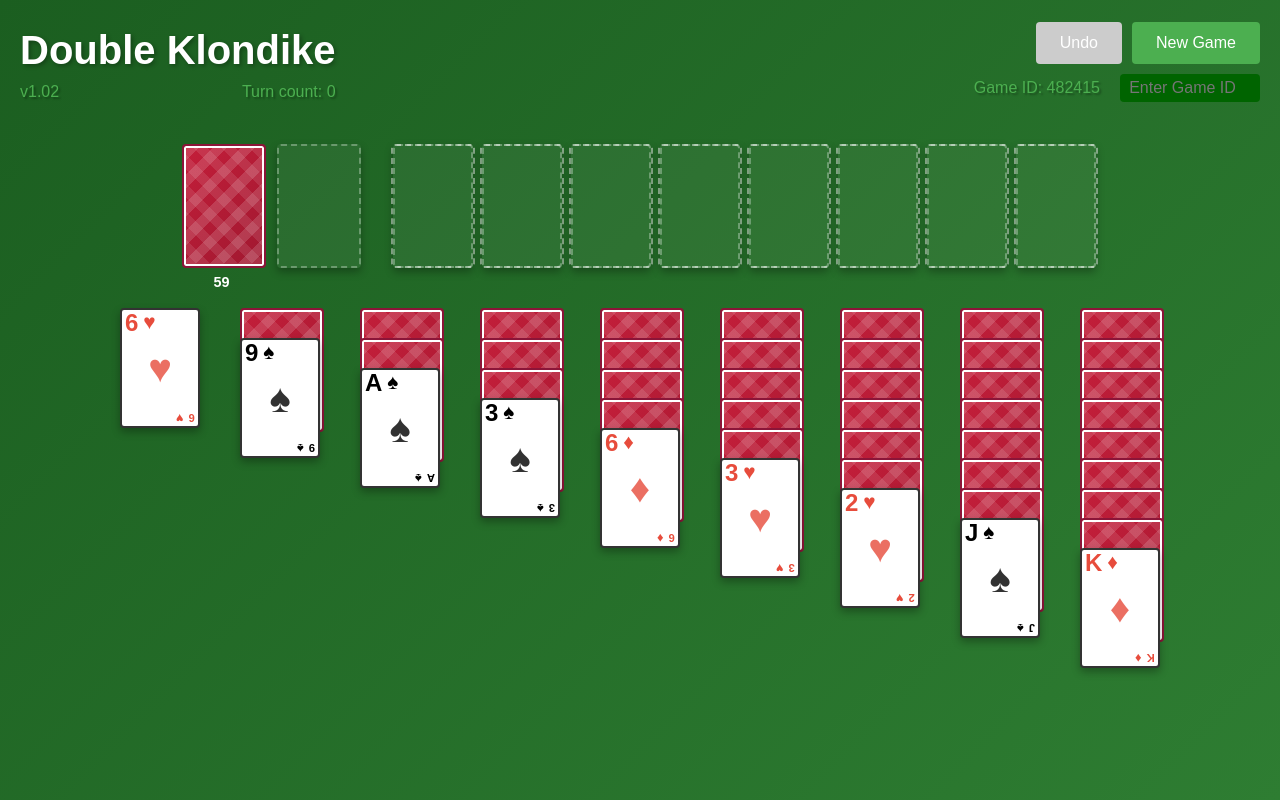
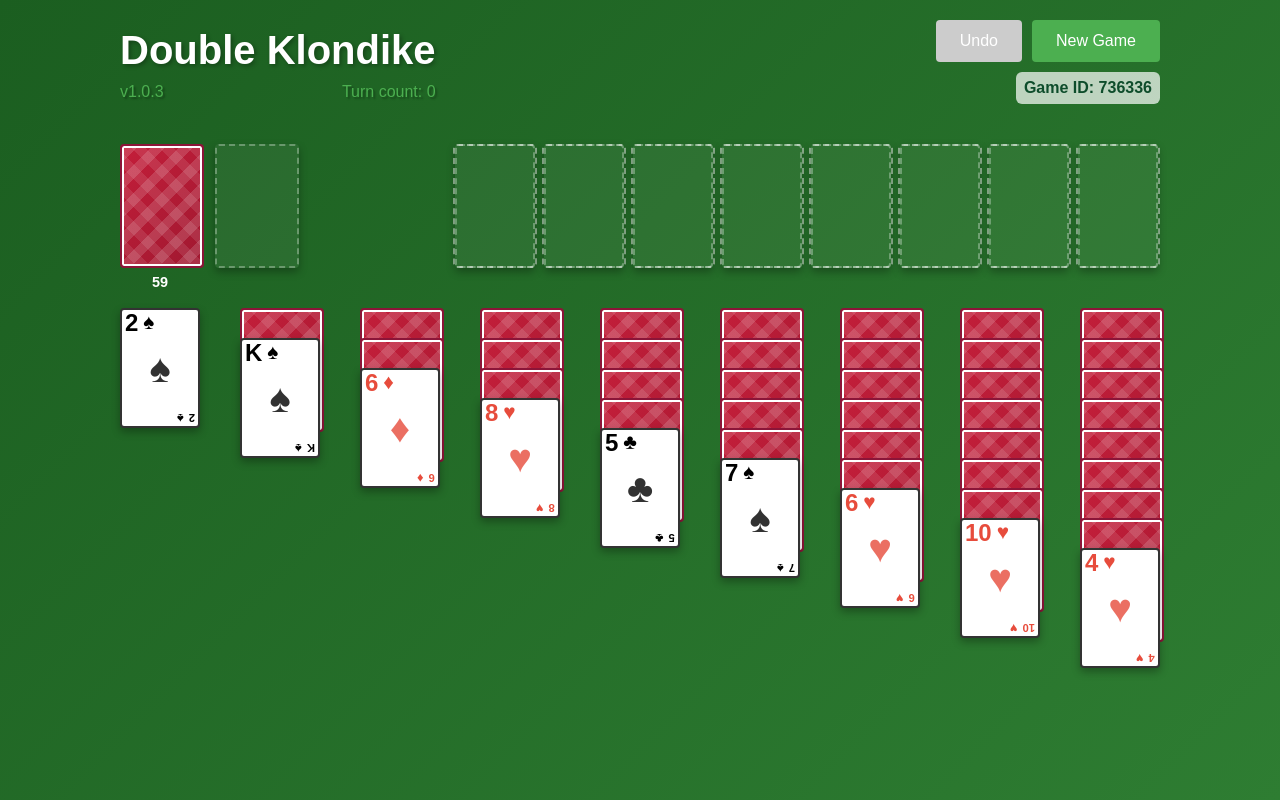
Before and after one commit to sean5446/2klondike, a React (Vite) app: page / in a window 1280 px wide. Built offline with nearby package versions, Linux system fonts and the light colour scheme.

Commit message:
center stuff on page, change interaction with game ID

```diff
--- a/src/App.css
+++ b/src/App.css
@@ -1,3 +1,11 @@
+:root {
+  --card-width: 80px;
+  --card-height: 120px;
+  --tableau-gap: 40px;
+  --tableau-piles: 9;
+  --board-width: calc(var(--card-width) * var(--tableau-piles) + var(--tableau-gap) * (var(--tableau-piles) - 1));
+}
+
 .app {
   width: 100%;
   height: 100%;
@@ -16,6 +24,8 @@
   padding: 20px;
   color: white;
   flex-shrink: 0;
+  width: min(100%, var(--board-width));
+  margin: 0 auto; /* center header container */
 }
 
 .header-right {
@@ -62,24 +72,12 @@
   flex-direction: row;
   align-items: center;
   gap: 20px;
-  text-shadow: 2px 2px 2px rgba(0, 0, 0, 0.3);
+  position: relative; /* allow absolute-positioned toast within */
 }
 
 .seed-info span {
   font-size: 1rem;
   color: rgb(76, 175, 80);
-}
-
-.seed-info input {
-  padding: 5px;
-  font-size: 1rem;
-  width: 130px;
-  text-align: center;
-  background-color: darkgreen;
-  color: white;
-  border: none;
-  border-radius: 4px;
-
 }
 
 .header-buttons {
@@ -117,14 +115,16 @@
   padding: 20px 60px;
   overflow: hidden;
   box-sizing: border-box;
+  align-items: center;
 }
 
 .top-area {
   display: flex;
-  justify-content: center;
+  justify-content: space-between;
   align-items: flex-start;
-  gap: 3%;
-  margin-bottom: 20px;
+  gap: 20px;
+  width: min(100%, var(--board-width));
+  margin: 0 auto 20px;
 }
 
 .stock-waste {
@@ -135,8 +135,8 @@
 .stock,
 .waste {
   position: relative;
-  width: 80px;
-  height: 120px;
+  width: var(--card-width);
+  height: var(--card-height);
 }
 
 .stock-count {
@@ -152,11 +152,12 @@
 .foundations {
   display: flex;
   gap: 5px;
+  margin-left: auto;
 }
 
 .foundation {
-  width: 80px;
-  height: 120px;
+  width: var(--card-width);
+  height: var(--card-height);
   border: 2px dashed rgba(255, 255, 255, 0.5);
   border-radius: 4px;
   display: flex;
@@ -167,32 +168,34 @@
 .tableau {
   display: flex;
   justify-content: center;
-  gap: 40px;
+  gap: var(--tableau-gap);
   flex: 1;
+  width: min(100%, var(--board-width));
+  margin: 0 auto;
 }
 
 .tableau-pile {
   position: relative;
-  width: 80px;
-  min-height: 120px;
+  width: var(--card-width);
+  min-height: var(--card-height);
 }
 
 .tableau-empty-slot {
-  width: 80px;
-  height: 120px;
+  width: var(--card-width);
+  height: var(--card-height);
   border: 2px dashed rgba(255, 255, 255, 0.3);
   border-radius: 4px;
 }
 
 .tableau-card {
   position: absolute;
-  width: 80px;
+  width: var(--card-width);
 }
 
 /* Card styles */
 .card {
-  width: 80px;
-  height: 120px;
+  width: var(--card-width);
+  height: var(--card-height);
   border-radius: 4px;
   display: flex;
   flex-direction: column;
@@ -298,3 +301,42 @@
   font-size: 2.5rem;
   opacity: 0.8;
 }
+
+.game-id-link {
+  color: #0e4d2b;
+  text-decoration: none;
+  font-weight: 600;
+  padding: 4px 8px;
+  border-radius: 6px;
+  background: rgba(255, 255, 255, 0.7);
+}
+
+.game-id-link:hover {
+  text-decoration: underline;
+}
+
+.game-id-link:visited {
+  color: #0e4d2b;
+}
+
+.game-id-link:focus-visible {
+  outline: 2px solid #0e4d2b;
+  outline-offset: 2px;
+}
+
+.copy-toast {
+  position: absolute;
+  top: 100%;
+  left: 0;
+  transform: translateY(6px);
+  z-index: 1000;
+  pointer-events: none;
+  color: #ffffff;
+  background: rgba(14, 77, 43, 0.95);
+  border: 1px solid rgba(255, 255, 255, 0.6);
+  border-radius: 6px;
+  padding: 6px 10px;
+  font-size: 0.9rem;
+  white-space: nowrap;
+  box-shadow: 0 6px 16px rgba(0, 0, 0, 0.3);
+}
--- a/src/App.tsx
+++ b/src/App.tsx
@@ -9,10 +9,11 @@ import Confetti from 'react-confetti';
 
 // Main App component
 function App(): React.ReactElement {
-  const [game, setGame] = useState<GameState>(initializeGame());
+  const [game, setGame] = useState<GameState>(() => initializeGame());
   const [history, setHistory] = useState<GameState[]>([]);
   const [isWon, setIsWon] = useState(false);
-  const [customSeed, setCustomSeed] = useState<string>('');
+
+  const [copied, setCopied] = useState<boolean>(false);
 
   useEffect(() => {
     setIsWon(hasWon(game));
@@ -27,6 +28,30 @@ function App(): React.ReactElement {
     window.addEventListener('keydown', handleKeyDown);
     return () => window.removeEventListener('keydown', handleKeyDown);
   }, []);
+
+  const applySeedToUrl = useCallback((seed: number) => {
+    const basePath = '/2klondike';
+    const newPath = `${basePath}/${seed}`;
+    const url = `${window.location.origin}${newPath}`;
+    window.history.replaceState({}, '', url);
+  }, []);
+
+  useEffect(() => {
+    // Expect path like /2klondike/123
+    const path = window.location.pathname;
+    const match = path.match(/\/2klondike\/(\d+)/);
+    const paramSeed = match?.[1];
+    if (!paramSeed) return;
+
+    const parsedSeed = Number.parseInt(paramSeed, 10);
+    if (Number.isNaN(parsedSeed)) return;
+
+    const seededGame = initializeGame(parsedSeed);
+    setGame(seededGame);
+    setHistory([]);
+
+    applySeedToUrl(seededGame.seed);
+  }, [applySeedToUrl]);
 
   const handleDragStart = useCallback((e: React.DragEvent, card: Card, fromType: string, fromIndex: number | string) => {
     e.dataTransfer.setData('text/plain', `${card.id}|${fromType}|${fromIndex}`);
@@ -68,12 +93,29 @@ function App(): React.ReactElement {
   }, [game]);
 
   const handleNewGame = useCallback(() => {
-    const seed = customSeed.trim() ? parseInt(customSeed, 10) : undefined;
-    const newGame = initializeGame(seed);
+    const newGame = initializeGame();
     setGame(newGame);
     setHistory([]);
-    setCustomSeed(''); // Clear after use
-  }, [customSeed]);
+    applySeedToUrl(newGame.seed);
+  }, [applySeedToUrl]);
+
+  const handleCopyLink = useCallback(async () => {
+    const basePath = '/2klondike';
+    const url = `${window.location.origin}${basePath}/${game.seed}`;
+    try {
+      await navigator.clipboard.writeText(url);
+    } catch {
+      // Fallback for environments without clipboard API
+      const textarea = document.createElement('textarea');
+      textarea.value = url;
+      document.body.appendChild(textarea);
+      textarea.select();
+      document.execCommand('copy');
+      document.body.removeChild(textarea);
+    }
+    setCopied(true);
+    window.setTimeout(() => setCopied(false), 2000);
+  }, [game.seed]);
 
   const handleUndo = useCallback(() => {
     if (history.length > 0) {
@@ -102,7 +144,7 @@ function App(): React.ReactElement {
         <div className="title-section">
           <h1>Double Klondike</h1>
           <div className="subtitle">
-            <p className="version">v1.02</p>
+            <p className="version">v1.0.3</p>
             <p className="turn-count">Turn count: {history.length}</p>
           </div>
         </div>
@@ -116,13 +158,17 @@ function App(): React.ReactElement {
             </button>
           </div>
           <div className="seed-info">
-            <span>Game ID: {game.seed}</span>
-            <input
-              type="number"
-              placeholder="Enter Game ID"
-              value={customSeed}
-              onChange={(e) => setCustomSeed(e.target.value)}
-            />
+            <a
+              href={`${window.location.origin}/2klondike/${game.seed}`}
+              onClick={(e) => { e.preventDefault(); handleCopyLink(); }}
+              className="game-id-link"
+              title="Click to copy shareable link"
+            >
+              Game ID: {game.seed}
+            </a>
+            {copied && (
+              <span className="copy-toast" role="status" aria-live="polite">Copied game URL!</span>
+            )}
           </div>
         </div>
       </header>
```
Also changed, not shown: index.html (+4 -1 lines).
